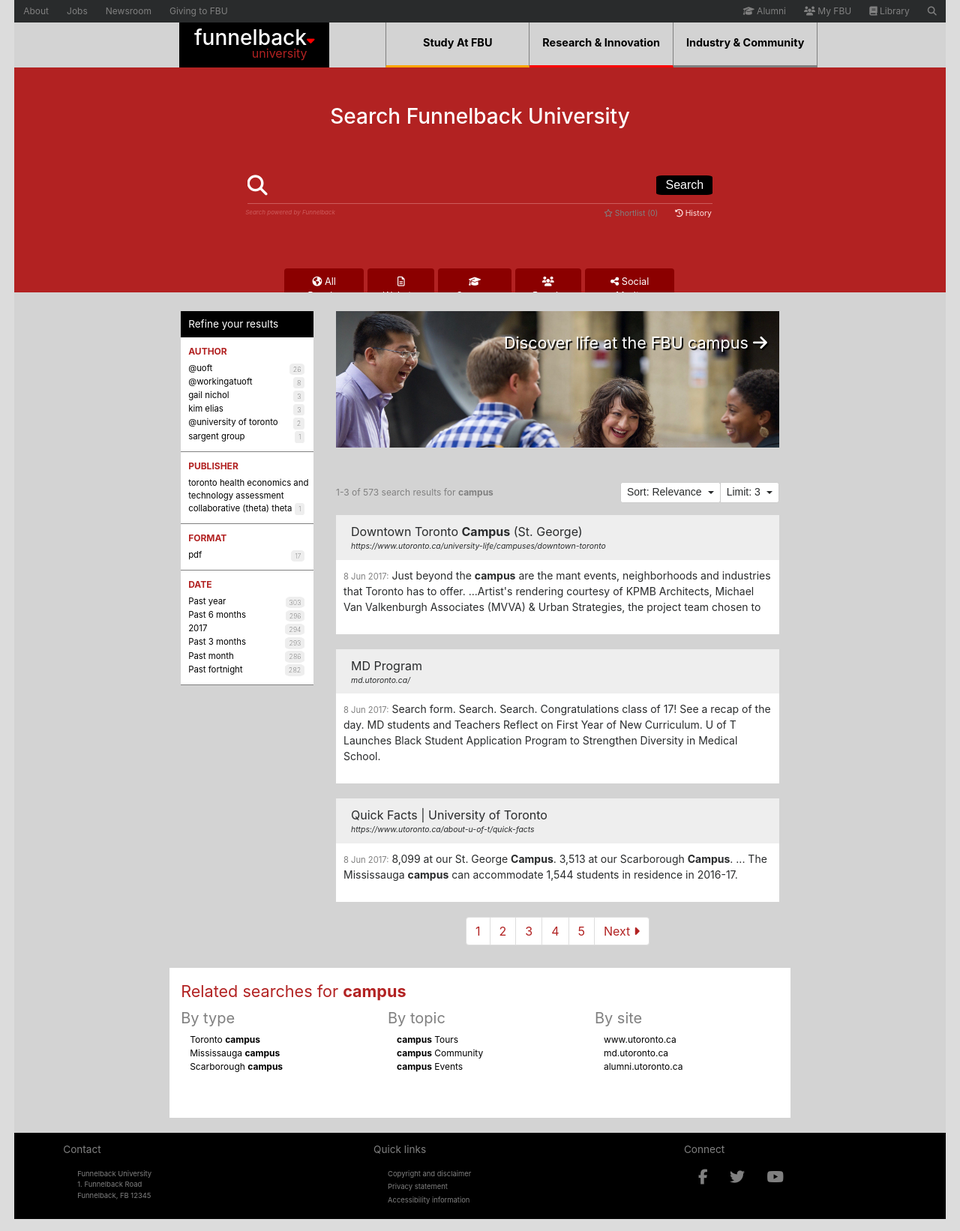
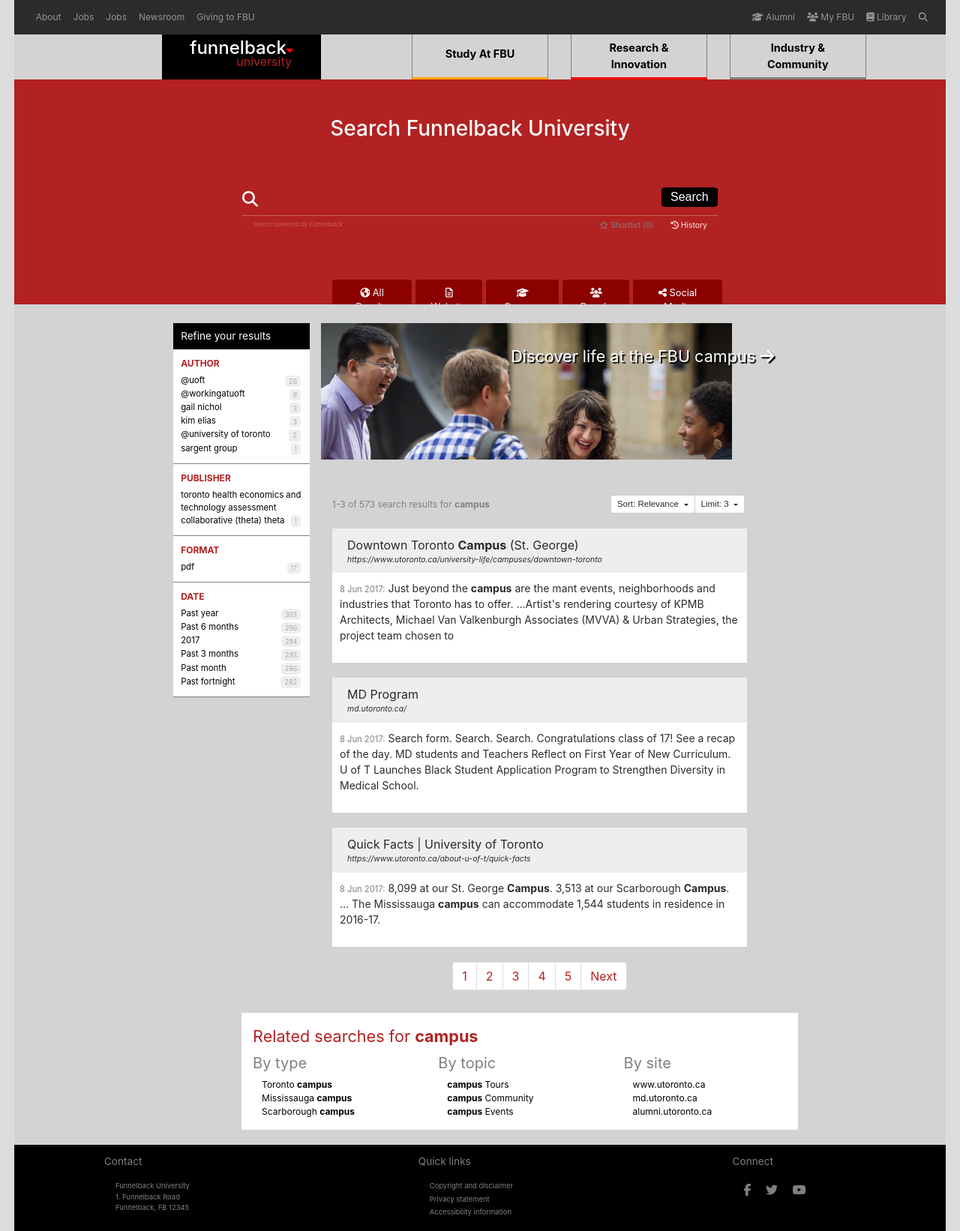
Before and after one commit to jeffbell9/University-Search-Page, a plain HTML site: page index.html in a window 1280 px wide. Shown: the whole page at 75% size. Drawn offline with nearby package versions, Linux system fonts and the light colour scheme; a script that the page names is missing.

Commit message:
Added responsiveness

```diff
--- a/index.html
+++ b/index.html
@@ -12,10 +12,18 @@
         <div class="container">
             <div class="row">
                 <div class="col-12">
-                    <header class="top bg-inverse">
-                        <ul class="nav top-nav-left">
+                    <nav class="navbar navbar-toggleable-sm navbar-inverse bg-inverse">
+                        <button class="navbar-toggler navbar-toggler-left" type="button" data-toggle="collapse" data-target="#navbarNav" aria-controls="navbarNav" aria-expanded="false" aria-label="Toggle navigation">
+                          <span class="navbar-toggler-icon"></span>
+                        </button>
+                        <span class="navbar-text py-0">&nbsp;</span>
+                        <div class="collapse navbar-collapse" id="navbarNav">
+                            <ul class="navbar-nav mr-auto">
                                 <li class="nav-item">
                                     <a class="nav-link" href="#">About</a>
+                                </li>
+                                <li class="nav-item">
+                                    <a class="nav-link" href="#">Jobs</a>
                                 </li>
                                 <li class="nav-item">
                                     <a class="nav-link" href="#">Jobs</a>
@@ -27,7 +35,7 @@
                                     <a class="nav-link" href="#">Giving to FBU</a>
                                 </li>
                             </ul>
-                        <ul class="nav top-nav-right">
+                            <ul class="navbar-nav">
                                 <li class="nav-item">
                                     <a class="nav-link" href="#"><i class="fa fa-graduation-cap" aria-hidden="true"></i> Alumni</a>
                                 </li>
@@ -41,30 +49,40 @@
                                     <a class="nav-link" href="#"><i class="fa fa-search" aria-hidden="true"></i></a>
                                 </li>
                             </ul>
-                    </header>
-                    <div class="bottom">
-                        <ul class="nav bottom-nav">
-                            <li class="university"><h3 id="funnelback">funnelback<i class="fa fa-caret-down" aria-hidden="true"></i></h3><p id="university">university</p></li>
-                            <li class="nav-item">
+                        </div>
+                    </nav>
+                </div>
+            </div>
+            <div class="row bottom-nav">
+                <div class="university col-sm-3 col-md-3 col-lg-2 offset-lg-2"><h3 id="funnelback">funnelback<i class="fa fa-caret-down" aria-hidden="true"></i></h3><p id="university">university</p></div>
+                <div class="nav-item col-sm-3 col-md-3 col-lg-2 offset-lg-1">
                     <a class="nav-link" id="study" href="#">Study At FBU</a>
-                            </li>
-                            <li class="nav-item">
+                </div>
+                <div class="nav-item col-sm-3 col-md-3 col-lg-2">
                         <a class="nav-link" id="research" href="#">Research & Innovation</a>
-                            </li>
-                            <li class="nav-item">
+                </div>
+                <div class="nav-item col-sm-3 col-md-3 col-lg-2">
                         <a class="nav-link" id="industry" href="#">Industry & Community</a>
-                            </li>
-                        </ul>
                 </div>
-                    <div class="main">
+            </div>
+        </div>
+        <div class="container main">
+            <div class="row">
+                <div class="col-12">
                     <h3 id="title">Search Funnelback University</h3>
-                        <div class="search">
+                </div>
+            </div>
+            <div class="row">
+                <div class="search col-10 offset-1 col-md-8 offset-md-2 col-lg-6 offset-lg-3">
                     <form action="#" id="input" class="input">
                         <i class="fa fa-search" aria-hidden="true"></i>
                         <input type="text" name="search" autocomplete="off">
                         <input type="submit" form="input" value="Search">
                     </form>
                 </div>
+            </div>
+            <div class="row">
+                <div class="col-10 offset-1 col-md-8 offset-md-2 col-lg-6 offset-lg-3">
                     <p id="powered">Search powered by Funnelback</p>
                     <div id="options">
                         <i class="fa fa-star-o" aria-hidden="true"></i>
@@ -72,6 +90,10 @@
                         <i class="fa fa-history" aria-hidden="true"></i>
                         <span id="history">History</span>
                     </div>
+                </div>
+            </div>
+            <div class="row">
+                <div class="col-sm-6 offset-sm-1 col-md-6 offset-md-3 col-lg-6 offset-lg-4">
                     <ul class="nav nav-tabs">
                         <li class="nav-item">
                             <a class="nav-link" href="#"><i class="fa fa-globe" aria-hidden="true"></i> All Results</a>
@@ -92,8 +114,9 @@
                 </div>
             </div>
         </div>
+        <div class="container">
             <div class="row results">
-                <div class="col-2 offset-2">
+                <div class="col-5 col-sm-4 offset-sm-1 col-md-3 offset-md-2 col-lg-2">
                     <p id="refine">Refine your results</p>
                     <div class="result-type">
                         <p class="refine-heading">AUTHOR</p>
@@ -164,12 +187,18 @@
                         </div>
                     </div>
                 </div>
-                <div class="col-6">
-                    <div id="picture">
+                <div class="col-7 col-xl-6">
+                    <div class="row">
+                        <div id="picture" class="hidden-md-down">
                             <img src="./images/student-life.jpg" alt="Picture of student life">
                             <p id="pic-overlay"><a href="#">Discover life at the FBU campus <i class="fa fa-arrow-right" aria-hidden="true"></i></a></p>
                         </div>
+                    </div>
+                    <div class="row">
+                        <div class="col-md-6 col-lg-7">
                             <span id="amount">1-3 of 573 search results for <strong>campus</strong></span>
+                        </div>
+                        <div class="col-md-4">
                             <div class="btn-group">
                                 <button class="btn btn-secondary btn-sm dropdown-toggle" type="button" data-toggle="dropdown" aria-haspopup="true" aria-expanded="false">
                                     Sort: Relevance
@@ -178,6 +207,10 @@
                                         Limit: 3
                                 </button>
                             </div>
+                        </div>
+                    </div>
+                    <div class="row">
+                        <div class="col-11">
                             <div class="search-results">
                                 <div class="result-header">
                                     <p class="title">Downtown Toronto <strong>Campus</strong> (St. George)</p>
@@ -212,29 +245,37 @@
                                         <li class="page-item"><a class="page-link" href="#">3</a></li>
                                         <li class="page-item"><a class="page-link" href="#">4</a></li>
                                         <li class="page-item"><a class="page-link" href="#">5</a></li>
-                                <li class="page-item"><a class="page-link" href="#">Next <i class="fa fa-caret-right" aria-hidden="true"></i></a></li>
+                                        <li class="page-item"><a class="page-link" href="#">Next</a></li>
                                     </ul>
                                 </nav>
                             </div>
                         </div>
                     </div>
-            <div class="row related">
-                <div class="col-8 offset-2 by">
+                </div>
+            </div>
+        </div>
+        <div class="container">
+            <div class="row by">
+                <div class="related col-7 offset-3">
+                    <div class="row">
+                        <div class="col-12">
                             <p id="related-by">Related searches for <strong>campus</strong></p>
+                        </div>
+                    </div>
                     <div class="row">
-                        <div class="col-4 by-body">
+                        <div class="col-md-4 by-body">
                             <p class="by-title">By type</p>
                             <p class="by-item"><a href="#">Toronto <strong>campus</strong></a></p>
                             <p class="by-item"><a href="#">Mississauga <strong>campus</strong></a></p>
                             <p class="by-item"><a href="#">Scarborough <strong>campus</strong></a></p>
                         </div>
-                        <div class="col-4 by-body">
+                        <div class="col-md-4 by-body">
                             <p class="by-title">By topic</p>
                             <p class="by-item"><a href="#"><strong>campus</strong> Tours</a></p>
                             <p class="by-item"><a href="#"><strong>campus</strong> Community</a></p>
                             <p class="by-item"><a href="#"><strong>campus</strong> Events</a></p>
                         </div>
-                        <div class="col-4 by-body">
+                        <div class="col-md-4 by-body">
                             <p class="by-title">By site</p>
                             <p class="by-item"><a href="#">www.utoronto.ca</a></p>
                             <p class="by-item"><a href="#">md.utoronto.ca</a></p>
@@ -244,17 +285,17 @@
                 </div>
             </div>
             <footer class="row footer">
-                <div class="col-4">
+                <div class="col-4 col-md-2 offset-md-1">
                     <p class="footer-title">Contact</p>
                     <p class="footer-info">Funnelback University<br>1. Funnelback Road<br>Funnelback, FB 12345</p>
                 </div>
-                <div class="col-4">
+                <div class="col-4 col-md-2 offset-md-2">
                         <p class="footer-title">Quick links</p>
                         <p class="footer-info"><a href="#">Copyright and disclaimer</a></p>
                         <p class="footer-info"><a href="#">Privacy statement</a></p>
                         <p class="footer-info"><a href="#">Accessibility information</a></p>
                 </div>
-                <div class="col-4">
+                <div class="col-4 col-md-2 offset-md-2">
                         <p class="footer-title">Connect</p>
                         <i class="fa fa-facebook" aria-hidden="true"><a href="#"></a></i>
                         <i class="fa fa-twitter" aria-hidden="true"><a href="#"></a></i>
--- a/styles.css
+++ b/styles.css
@@ -7,47 +7,33 @@ body {
 }
 
 .container {
-    margin: 0 auto;
     padding: 0;
     width: 97%;
     background-color: lightgray;
+    overflow: hidden;
 }
 
 /*************************
     Nav
 **************************/
 
-.top-nav-left > li > a,
-.top-nav-right > li > a {
-    color: gray;
+.navbar a {
     font-size: .75em;
 }
 
-.top-nav-left,
-.top-nav-right {
-    height: 30px;
-    padding: 0;
+.navbar-toggler {
+    font-size: .75em;
 }
 
-.top {
-    overflow: auto;
-    width: 100%;
-}
-
-.top-nav-right {
-    float: right;
-}
-
-.top-nav-left {
-    float: left;
-}
-
-.bottom {
+/*.bottom {
     width: 50%;
-    margin-left: 220px;
-}
+}*/
 
 #study {
+    height: 60px;
+    font-weight: bold;
+    text-align: center;
+    padding-top: 15px;
     color: black;
     border-left: solid .25px gray;
     border-right: solid .25px gray;
@@ -56,39 +42,42 @@ body {
 }
 
 #research {
+    height: 60px;
+    font-weight: bold;
+    text-align: center;
     color: black;
+    border-left: solid .25px gray;
     border-right: solid .25px gray;
     border-bottom: solid 3px red;
     font-size: .9em;
 }
 
 #industry {
+    height: 60px;
+    font-weight: bold;
+    text-align: center;
     color: black;
+    border-left: solid .25px gray;
     border-right: solid .25px gray;
     border-bottom: solid 3px gray;
     font-size: .9em;
 }
 
-.bottom-nav > li > a {
+/*.bottom-nav > a {
     height: 60px;
-    width: 192px;
     font-weight: bold;
     line-height: 40px;
     text-align: center;
-}
+}*/
 
 .university {
     background-color: black;
     height: 60px;
     text-align: center;
-    margin-right: 75px;
-}
-
-.university > h3 {
-    width: 200px;
 }
 
 #funnelback {
+    font-size: 1.5em;
     margin-bottom: 0;
     color: white;
     margin-top: 5px;
@@ -101,8 +90,8 @@ body {
 
 #university {
     color: firebrick;
-    margin-left: 67px;
-    vertical-align: top;
+    margin-left: 60px;
+    /*vertical-align: top;*/
     line-height: 10px;
 }
 
@@ -124,20 +113,18 @@ body {
 }
 
 .search {
-    width: 50%;
-    margin: 0 auto;
     border-bottom: solid 1px indianred;
     overflow: auto;
 }
 
 .search .fa-search {
-    font-size: 1.69em;
-    margin-top: 5px;
+    font-size: 1.30em;
+    margin-top: 10px;
     float: left;
+    margin-left: -14px;
 }
 
 input[type="text"] {
-    margin-left: 20px;
     border: none;
     outline: none;
     background-color: firebrick;
@@ -154,6 +141,7 @@ input[type="submit"] {
     width: 75px;
     margin-top: 5px;
     float: right;
+    margin-right: -14px;
 }
 
 input[type="submit"]:hover {
@@ -168,7 +156,7 @@ input[type="submit"]:hover {
     float: left;
     color: indianred;
     margin-top: 5px;
-    margin-left: 308px;
+    /*margin-left: 308px;*/
 
 }
 
@@ -176,7 +164,7 @@ input[type="submit"]:hover {
     font-size: .65em;
     float: right;
     margin-top: 5px;
-    margin-right: 312px;
+    /*margin-right: 312px;*/
 }
 
 #shortlist,
@@ -196,8 +184,7 @@ input[type="submit"]:hover {
 .nav-tabs {
     background-color: firebrick;
     width: 525px;
-    margin-top: 86px;
-    margin-left: 360px;
+    margin-top: 52px;
 }
 
 .nav-tabs > li > a {
@@ -217,10 +204,7 @@ input[type="submit"]:hover {
 **************************/
 
 .results {
-    height: 100%;
     padding-top: 25px;
-    width: 100%;
-    margin-left: 0;
 }
 
 #refine {
@@ -247,10 +231,6 @@ input[type="submit"]:hover {
 #amount {
     font-size: .75em;
     color: gray;
-}
-
-.btn-group {
-    float: right;
 }
 
 .search-results .result-header {
@@ -288,15 +268,12 @@ input[type="submit"]:hover {
     color: gray;
 }
 
-.related {
+.by {
     background-color: lightgray;
-    width: 100%;
-    margin-left: 0;
 }
 
-.by {
+.related {
     background-color: white;
-    height: 200px;
 }
 
 #related-by {
@@ -310,6 +287,11 @@ input[type="submit"]:hover {
     color: gray;
     font-size: 1.25em;
     margin-bottom: 5px;
+}
+
+.by-body {
+    background-color: white;
+    padding-bottom: 15px;
 }
 
 .by-item {
@@ -341,6 +323,10 @@ img {
     right: 5%;
     font-size: 1.35em;
     text-decoration: none;
+}
+
+.btn {
+    font-size: .72em;
 }
 
 .pagination li a {
@@ -404,14 +390,12 @@ img {
     padding-bottom: 15px;
     padding-top: 0;
     margin-left: 0;
-    width: 100%;
 }
 
 .footer-title {
     font-size: .85em;
     color: gray;
     margin-top: 12px;
-    margin-left:50px;
 }
 
 .footer .footer-info a {
@@ -421,18 +405,89 @@ img {
 .footer-info {
     font-size: .59em;
     color: gray;
-    margin-left: 69px;
     margin-bottom: 3px;
+    margin-left: 9px;
 }
 
 .fa-facebook,
 .fa-twitter,
 .fa-youtube {
     color: gray;
-    font-size: 1.25em;
-    margin-right: 25px;
+    font-size: 1em;
+    margin-right: 15px;
 }
 
 .fa-facebook {
-    margin-left: 69px;
+    margin-left: 9px;
 }
+
+@media (max-width: 576px) {
+    .nav-tabs {
+        width: 400px;
+        margin-top: 56px;
+    }
+
+    .nav-tabs > li > a {
+        font-size: .69em;
+    }
+
+    .footer {
+        font-size: .25em;
+    }
+
+    .fa-facebook,
+    .fa-twitter,
+    .fa-youtube {
+        font-size: 3em;
+    }
+
+    #related-by {
+        font-size: .68em;
+    }
+
+    .by-title {
+        font-size: .6em;
+    }
+
+    .by-item {
+        font-size: .6em;
+    }
+
+    .results {
+        font-size: .5em;
+    }
+
+    .btn {
+        font-size: .6em;
+    }
+
+    #title {
+        font-size: 1.35em;
+    }
+
+    .bottom-nav {
+        font-size: .9em;
+    }
+
+    .search {
+        font-size: .8em;
+    }
+
+    #powered,
+    #options {
+        font-size: .5em;
+    }
+
+}
+
+@media (min-width: 576px) {
+    .footer-info {
+        margin-left: 15px;
+    }
+
+    .fa-facebook {
+        margin-left: 15px;
+    }
+
+
+}
```
Lines whose indentation alone changed are shown as unchanged.
